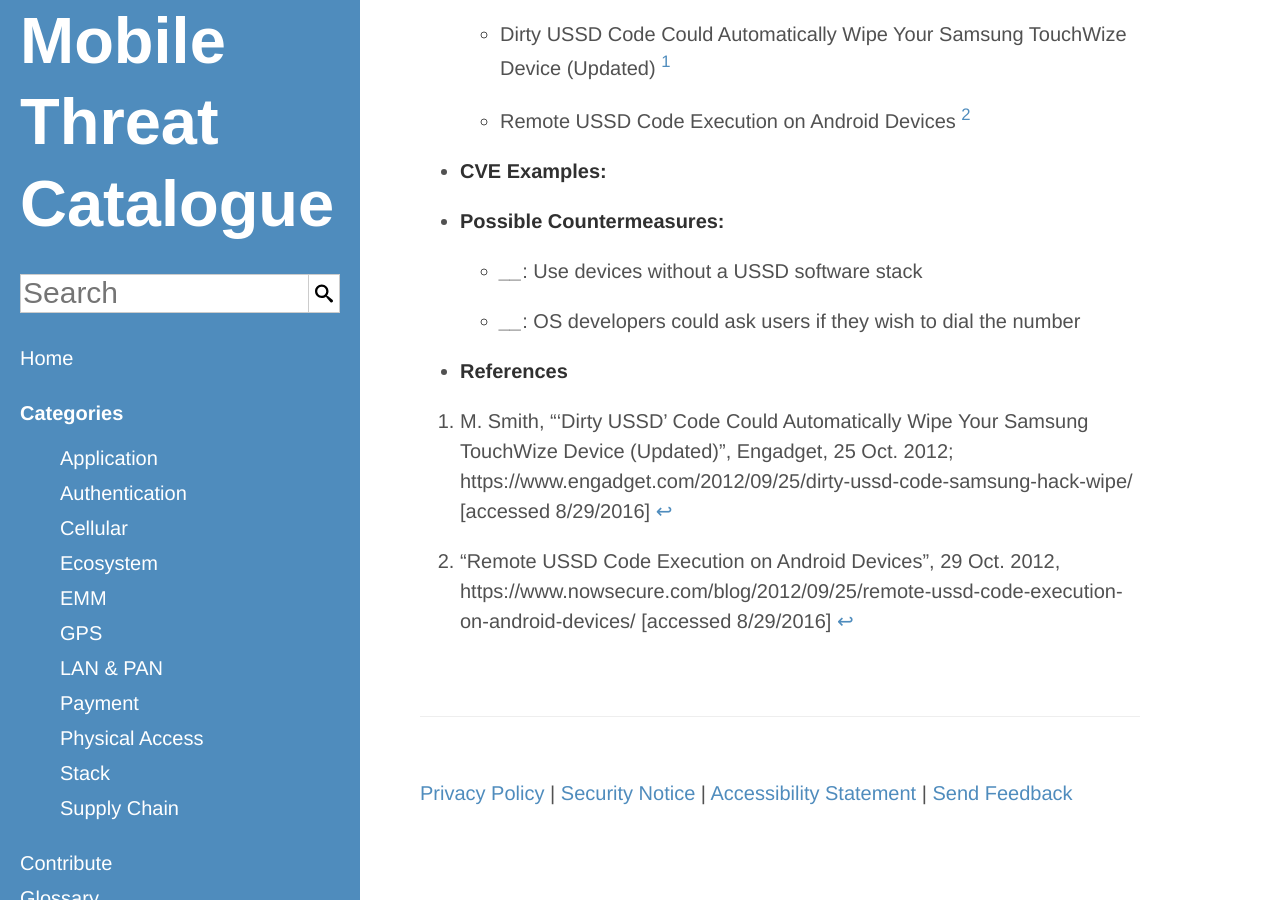
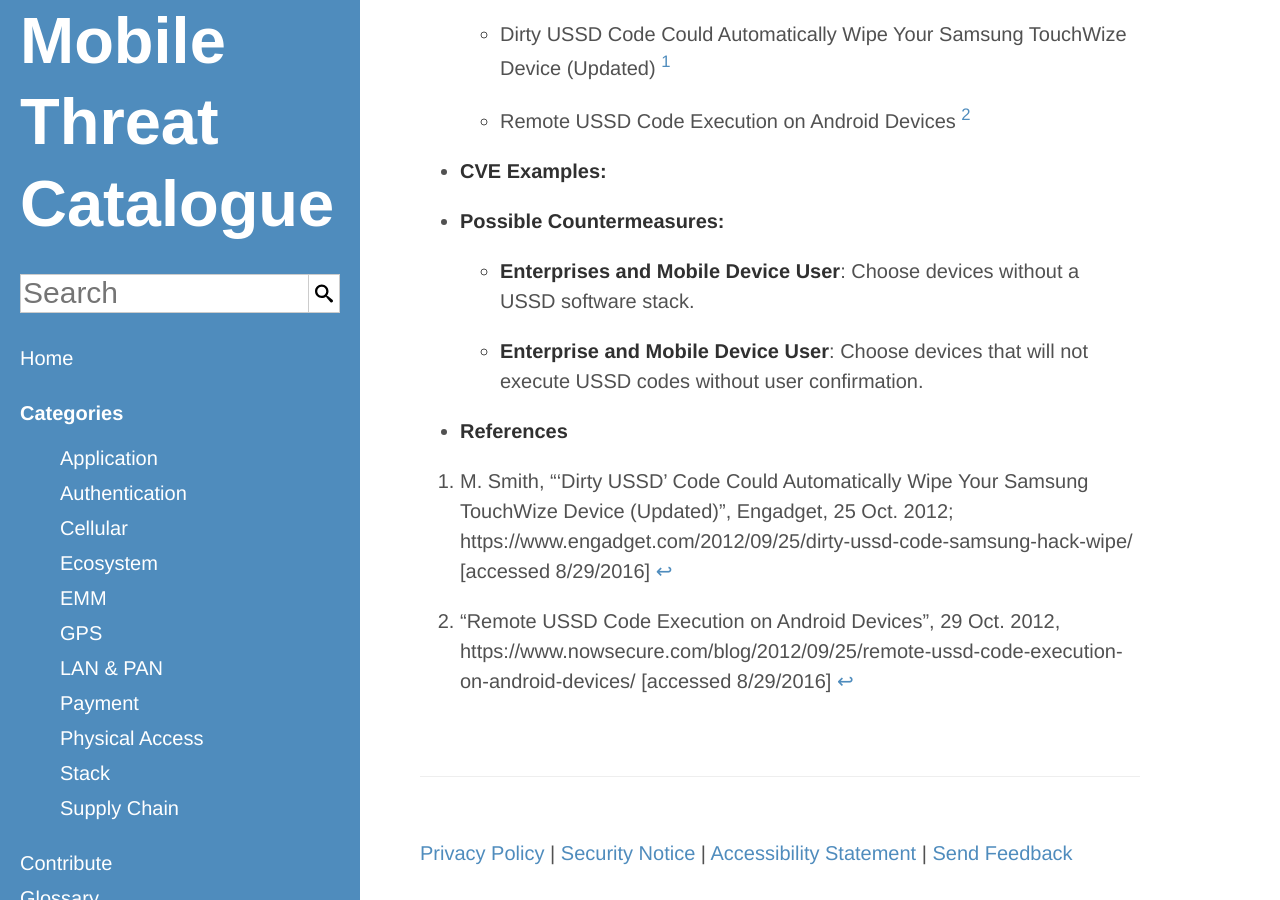
Before and after one commit to usnistgov/mobile-threat-catalogue, a Jekyll site: the page built from _cellular-threats/CEL-25.md, in a window 1280 px wide and 900 px high, scrolled down 528 px. Built offline with Jekyll 4.4.1, drawn with Linux system fonts in a browser that asks for light colours.

Commit message:
#13: update countermeasures and actors

```diff
--- a/_cellular-threats/CEL-25.md
+++ b/_cellular-threats/CEL-25.md
@@ -9,8 +9,10 @@
         - "Remote USSD Code Execution on Android Devices [^188]"
     CVEExample:
     PossibleCountermeasures:
-        "Use devices without a USSD software stack":
-            -
-        "OS developers could ask users if they wish to dial the number":
-            -
+        "Choose devices without a USSD software stack.":
+            - Enterprises
+            - Mobile Device User
+        "Choose devices that will not execute USSD codes without user confirmation.":
+            - Enterprise
+            - Mobile Device User
 ---
```
